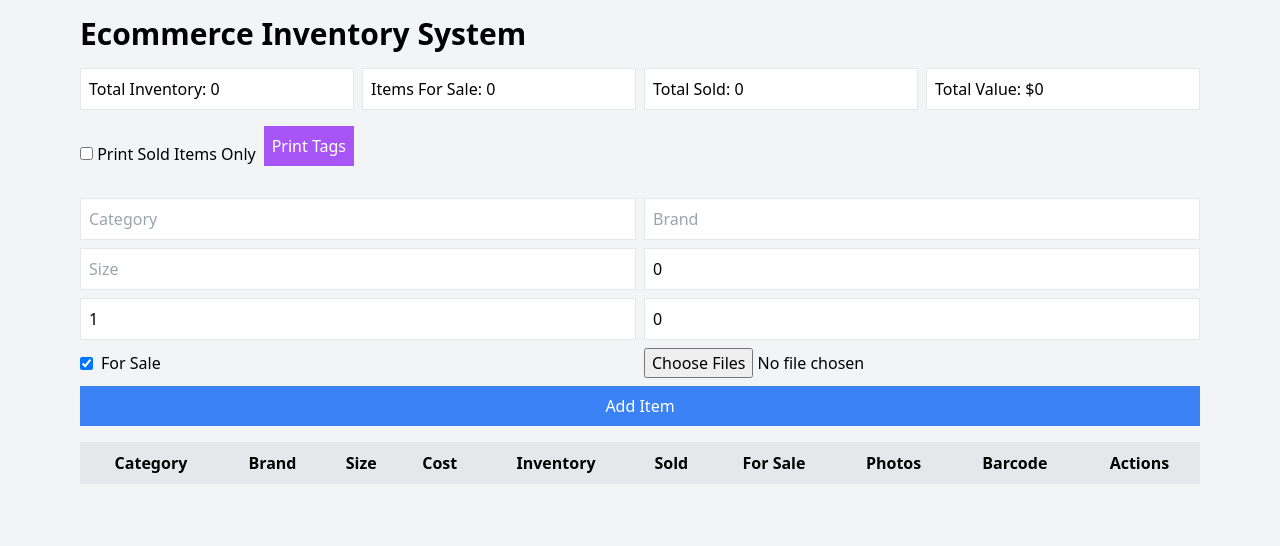
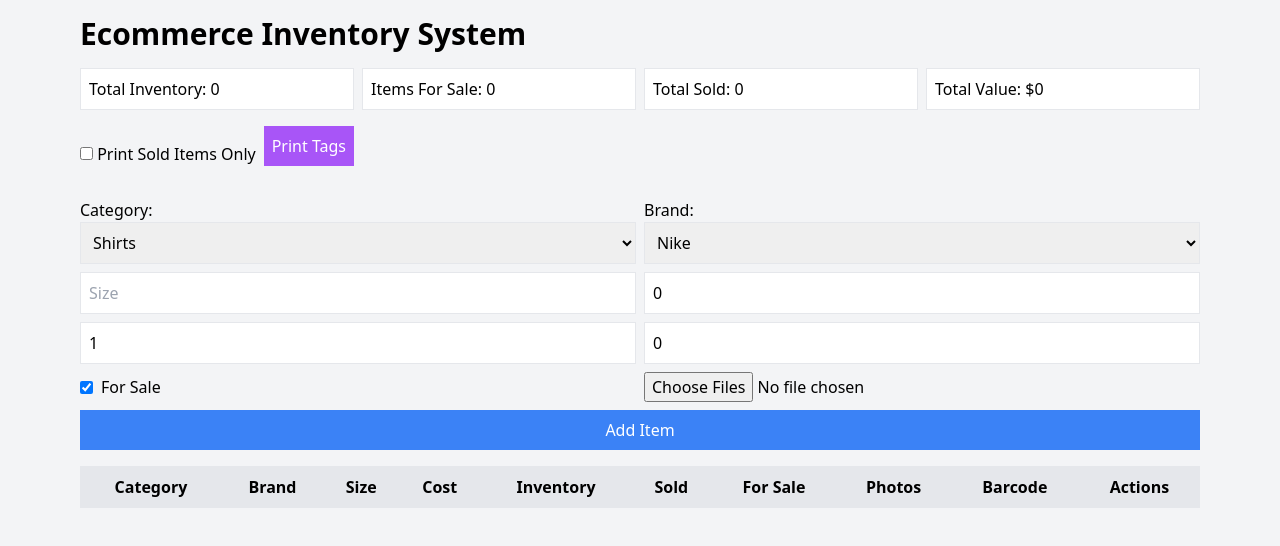
Before and after one commit to architeketh/ecommerce-inventory-system, a React (Vite) app: page / in a window 1280 px wide. Shown: the top 546 px of the page. Built offline with nearby package versions, Linux system fonts and the light colour scheme.

Commit message:
Update InventoryForm.jsx

```diff
--- a/src/components/InventoryForm.jsx
+++ b/src/components/InventoryForm.jsx
@@ -1,8 +1,13 @@
 import React, { useState } from 'react'
 
 const InventoryForm = ({ items, setItems }) => {
-  const [category, setCategory] = useState('')
-  const [brand, setBrand] = useState('')
+  const predefinedCategories = ['Shirts', 'Pants', 'Shoes', 'Hats', 'Accessories']
+  const predefinedBrands = ['Nike', 'Adidas', 'Puma', 'Reebok', 'Other']
+
+  const [category, setCategory] = useState(predefinedCategories[0])
+  const [brand, setBrand] = useState(predefinedBrands[0])
+  const [customCategory, setCustomCategory] = useState('')
+  const [customBrand, setCustomBrand] = useState('')
   const [size, setSize] = useState('')
   const [cost, setCost] = useState(0)
   const [inventory, setInventory] = useState(1)
@@ -20,8 +25,10 @@ const InventoryForm = ({ items, setItems }) => {
   }
 
   const resetForm = () => {
-    setCategory('')
-    setBrand('')
+    setCategory(predefinedCategories[0])
+    setBrand(predefinedBrands[0])
+    setCustomCategory('')
+    setCustomBrand('')
     setSize('')
     setCost(0)
     setInventory(1)
@@ -32,27 +39,35 @@ const InventoryForm = ({ items, setItems }) => {
 
   const addItem = e => {
     e.preventDefault()
-    if (!category) return
+    const finalCategory = category === 'Other' ? customCategory : category
+    const finalBrand = brand === 'Other' ? customBrand : brand
+    if (!finalCategory) return
     const id = Date.now()
-    const newItem = {
-      id,
-      category,
-      brand,
-      size,
-      cost,
-      inventory,
-      forSale,
-      sold,
-      photos
-    }
+    const newItem = { id, category: finalCategory, brand: finalBrand, size, cost, inventory, forSale, sold, photos }
     setItems([...items, newItem])
     resetForm()
   }
 
   return (
     <form onSubmit={addItem} className="mb-4 grid grid-cols-1 md:grid-cols-2 gap-2">
-      <input className="border p-2" placeholder="Category" value={category} onChange={e => setCategory(e.target.value)} />
-      <input className="border p-2" placeholder="Brand" value={brand} onChange={e => setBrand(e.target.value)} />
+      <div>
+        <label>Category:</label>
+        <select value={category} onChange={e => setCategory(e.target.value)} className="border p-2 w-full">
+          {predefinedCategories.map(c => <option key={c} value={c}>{c}</option>)}
+          <option value="Other">Other</option>
+        </select>
+        {category === 'Other' && <input className="border p-2 mt-1 w-full" placeholder="Custom Category" value={customCategory} onChange={e => setCustomCategory(e.target.value)} />}
+      </div>
+
+      <div>
+        <label>Brand:</label>
+        <select value={brand} onChange={e => setBrand(e.target.value)} className="border p-2 w-full">
+          {predefinedBrands.map(b => <option key={b} value={b}>{b}</option>)}
+          <option value="Other">Other</option>
+        </select>
+        {brand === 'Other' && <input className="border p-2 mt-1 w-full" placeholder="Custom Brand" value={customBrand} onChange={e => setCustomBrand(e.target.value)} />}
+      </div>
+
       <input className="border p-2" placeholder="Size" value={size} onChange={e => setSize(e.target.value)} />
       <input type="number" className="border p-2" placeholder="Cost" value={cost} onChange={e => setCost(Number(e.target.value))} />
       <input type="number" className="border p-2" placeholder="Inventory" value={inventory} onChange={e => setInventory(Number(e.target.value))} />
```
